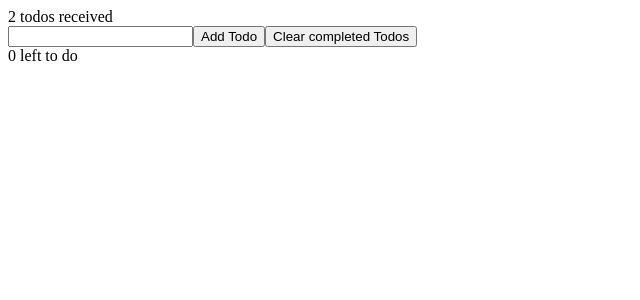
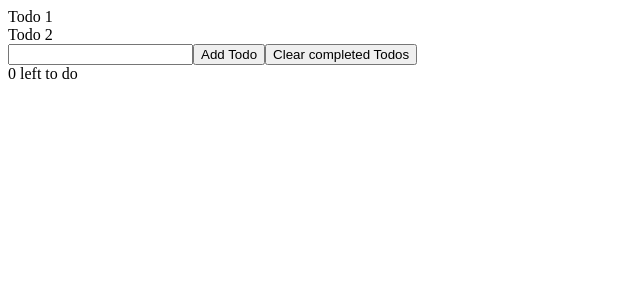
Before and after one commit to lduran2/react_tutorials_followalong, a React (Create React App) app in the folder @webdevsimplified/react-in-30-mins/: page / in a window 1280 px wide. Shown: the top 300 px of the page, without its empty margins (0-640 px from the left). Built offline with nearby package versions, Linux system fonts and the light colour scheme.

Commit message:
[@wds] implemented Todo into TodoList

```diff
--- a/@webdevsimplified/react-in-30-mins/src/Todo.js
+++ b/@webdevsimplified/react-in-30-mins/src/Todo.js
@@ -1,8 +1,9 @@
 import React from 'react';
 
-export default function Todo() {
+export default function Todo({ todo }) {
   return (
     <div>
+      {todo}
     </div>
   );
 };
--- a/@webdevsimplified/react-in-30-mins/src/TodoList.js
+++ b/@webdevsimplified/react-in-30-mins/src/TodoList.js
@@ -1,12 +1,13 @@
 import React from 'react';
+import Todo from './Todo';
 
 // @param
 //    todos prop containing Todo objects
 export default function TodoList({ todos }) {
   // renders "TODO: Hello, world!"
   return (
-    <div>
-      {todos.length} todos received
-    </div>
+    todos.map(
+      todo => <Todo todo={ todo } />
+    )
   );
 };
```
